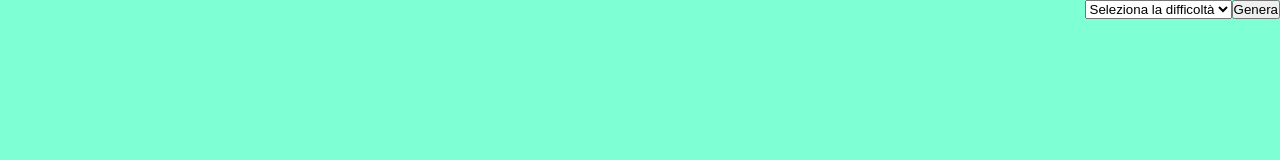
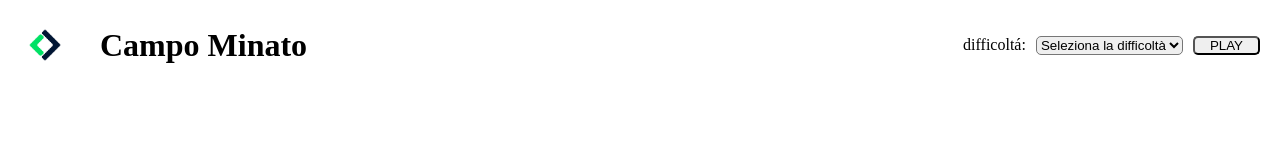
Before and after one commit to DanieleCorrado/js-campominato-grid, a plain HTML site: page index.html in a window 1280 px wide. Drawn offline with Linux system fonts and the light colour scheme.

Commit message:
add style

```diff
--- a/css/index.css
+++ b/css/index.css
@@ -6,13 +6,51 @@
   box-sizing: border-box;
 }
 
-body {
-  background-color: rgb(127, 255, 212);
+.row {
+  display: flex;
 }
 
-.row {
-  display: flex;
-  justify-content: flex-end;
+header {
+  padding: 20px;
+}
+
+header.row {
+  justify-content: space-between;
+  align-items: center;
+}
+
+header #logo {
+  align-items: center;
+}
+
+header img {
+  width: 50px;
+}
+
+header h1 {
+  margin-left: 30px;
+}
+
+header span {
+  margin-right: 10px;
+}
+
+header select {
+  margin-right: 10px;
+}
+
+header button {
+  padding: 0 15px;
+}
+
+button, select {
+  border-radius: 5px;
+}
+
+main {
+  background-color: rgb(127, 255, 212);
+  padding: 30px;
+  display: none;
 }
 
 #play-table {
@@ -31,3 +69,11 @@ body {
 .clicked {
   background-color: skyblue;
 }
+
+footer {
+  display: none;
+  width: 60%;
+  margin: 0 auto;
+  margin-top: 10px;
+  text-align: center;
+}
--- a/index.html
+++ b/index.html
@@ -10,13 +10,25 @@
 
   <body>
 
+    <!-- Intesazione pagina -->
 
-    <main>
+    <header class="row">
 
-      <form action="" id="form">
+      <div class="row" id="logo">
 
-        <div id="form-input" class="row">
+        <img src="img/mobile-logo.png" alt="Logo Boolean">
 
+        <h1>Campo Minato</h1>
+
+      </div>
+
+      <div>
+
+        <form action="" id="form">
+
+          <div id="form-input" class="row">
+
+            <span>difficolt&aacute:</span>
             <select id="difficulty-selector">
 
               <option value="">Seleziona la difficoltà</option>
@@ -26,19 +38,30 @@
 
             </select>
 
-            <button class="submit" type="submit">Genera</button>
+            <button class="submit" type="submit">PLAY</button>
+
+          </div>
+
+        </form>
+
+      </div>
+
+    </header>
 
 
+    <!-- Sezione principale del sito -->
 
-        </div>
-
-      </form>
-
-
+    <main id="table">
 
       <div id="play-table"></div>
 
     </main>
+
+    <!-- Footer -->
+
+    <footer id="footer">
+      <span>Made with &hearts; by <a href="#">Boolean</a> </span>
+    </footer>
 
     <!-- Javascript -->
 
--- a/js/index.js
+++ b/js/index.js
@@ -10,7 +10,9 @@ form.addEventListener("submit", (e) =>{
 
   // Imposto il displey mode della griglia di gioco
 
-  document.getElementById("play-table").style.display = "flex";
+  document.getElementById("table").style.display = "flex";
+
+  document.getElementById("footer").style.display = "block";
 
   // Inizializzo la difficolta selezionata dal giocatore
 
@@ -65,6 +67,8 @@ form.addEventListener("submit", (e) =>{
       this.classList.add("clicked");
       value = this.innerHTML;
 
+      console.log(value);
+
     });
 
     // Inserisco il riquadro creato nella griglia
```
Also changed, not shown: img/mobile-logo.png (added).
